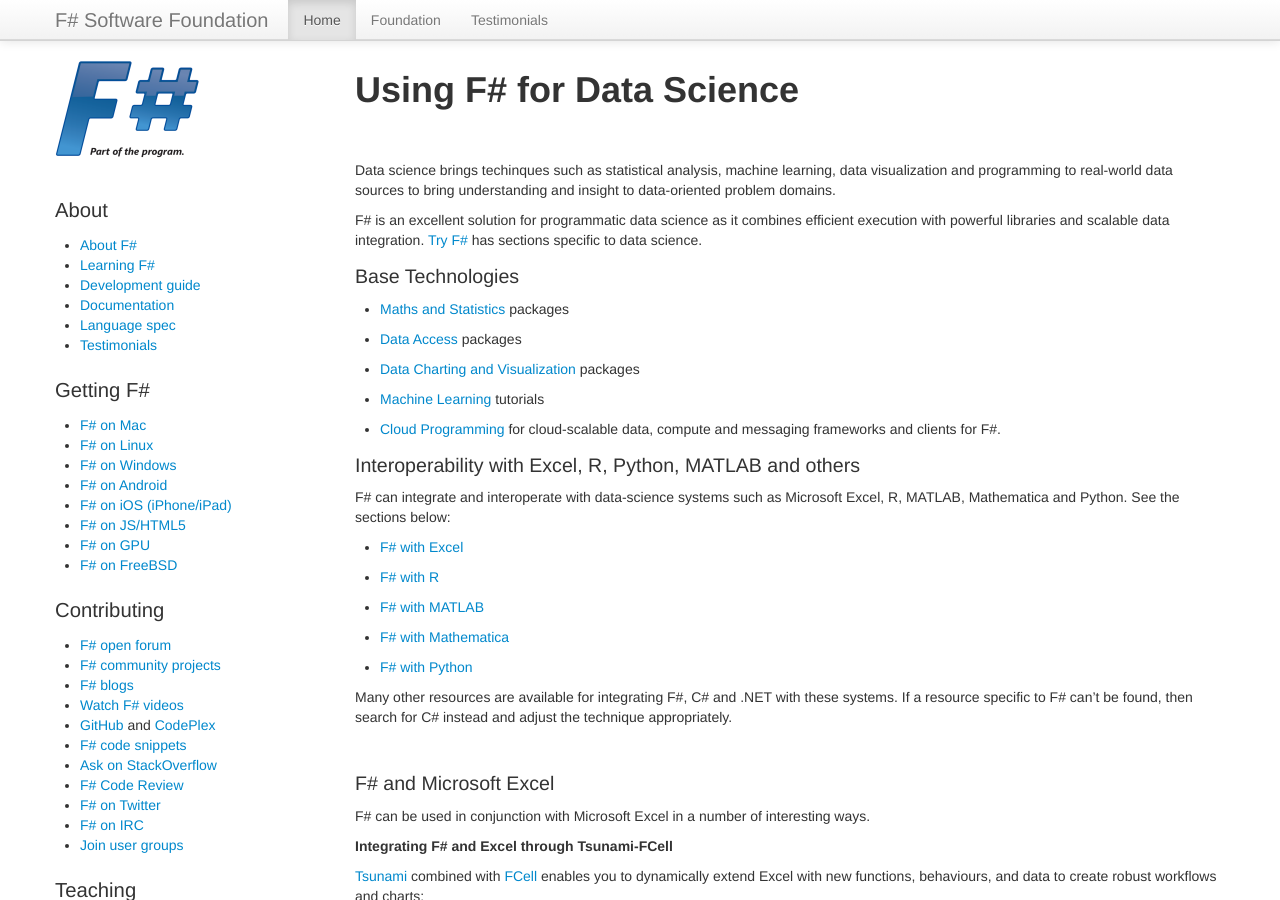
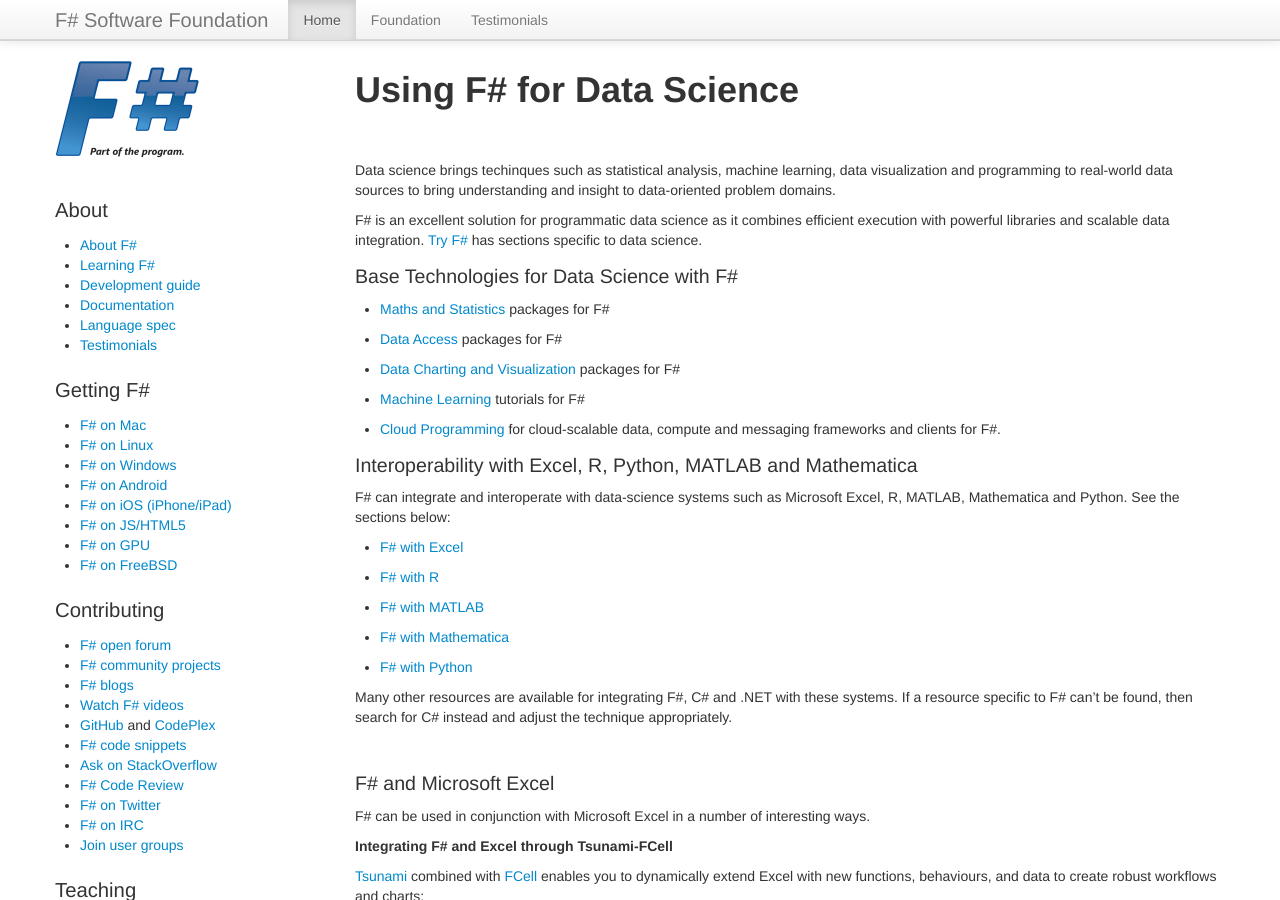
Before and after one commit to fsharp/fsharp.org, a Jekyll site: the page built from data-science/index.md, in a window 1280 px wide and 900 px high. Built offline with Jekyll 4.4.1, drawn with Linux system fonts in a browser that asks for light colours; nearby versions of some CDN libraries; some web fonts are replaced; comment, search, counter and statistics services are not loaded.

Commit message:
Update index.md

```diff
--- a/data-science/index.md
+++ b/data-science/index.md
@@ -10,15 +10,15 @@
 F# is an excellent solution for programmatic data science as it combines efficient execution
 with powerful libraries and scalable data integration. [Try F#](http://tryfsharp.org/learn) has sections specific to data science.
 
-### Base Technologies
+### Base Technologies for Data Science with F#
 
-* [Maths and Statistics](/math) packages
-* [Data Access](/data-access) packages
-* [Data Charting and Visualization](/data-visualization) packages
-* [Machine Learning](/machine-learning) tutorials
+* [Maths and Statistics](/math) packages for F#
+* [Data Access](/data-access) packages for F#
+* [Data Charting and Visualization](/data-visualization) packages for F#
+* [Machine Learning](/machine-learning) tutorials for F#
 * [Cloud Programming](/cloud) for cloud-scalable data, compute and messaging frameworks and clients for F#.
 
-### Interoperability with Excel, R, Python, MATLAB and others
+### Interoperability with Excel, R, Python, MATLAB and Mathematica
 
 F# can integrate and interoperate with data-science systems such as
 Microsoft Excel, R, MATLAB, Mathematica and Python. See the sections below:
```
